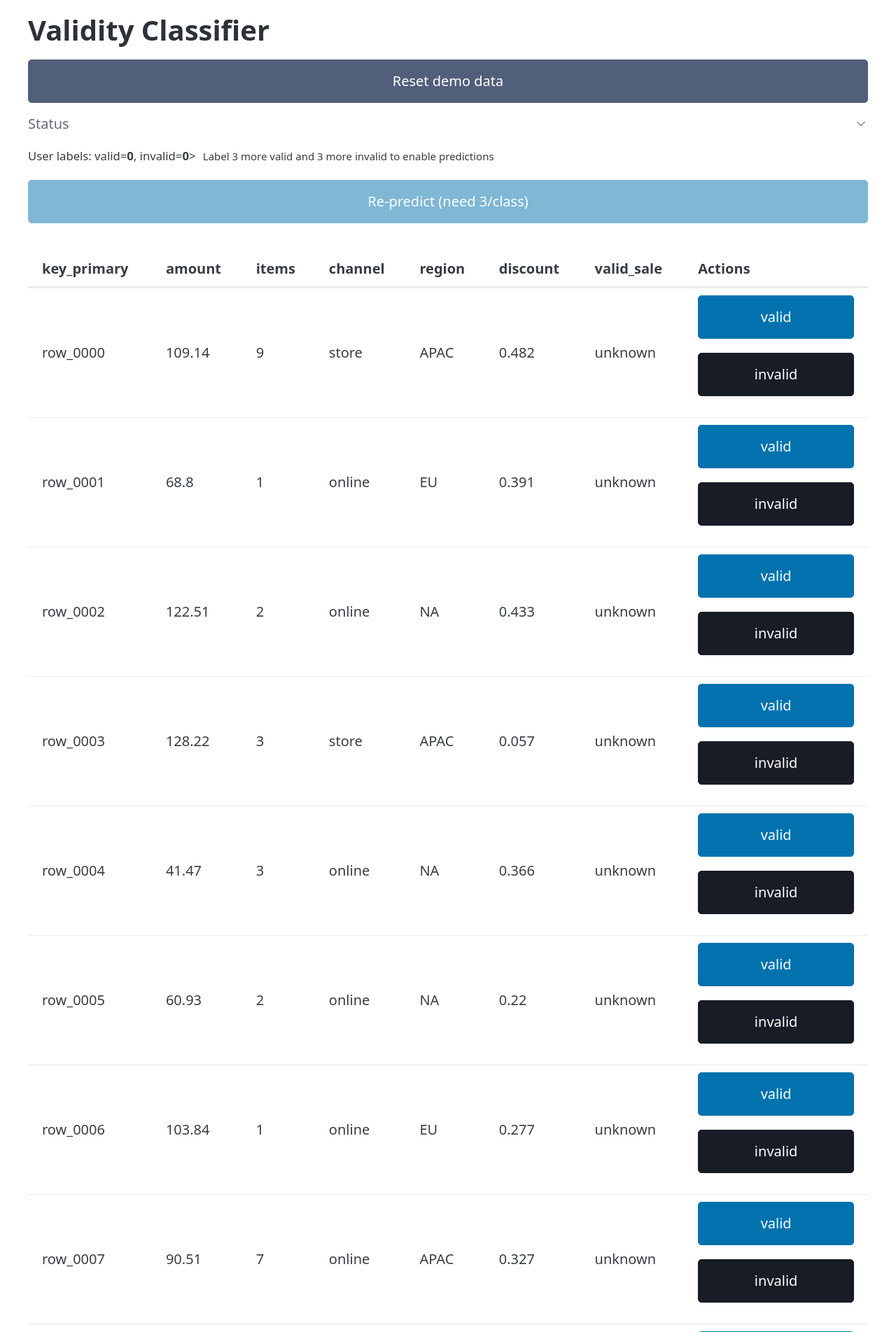
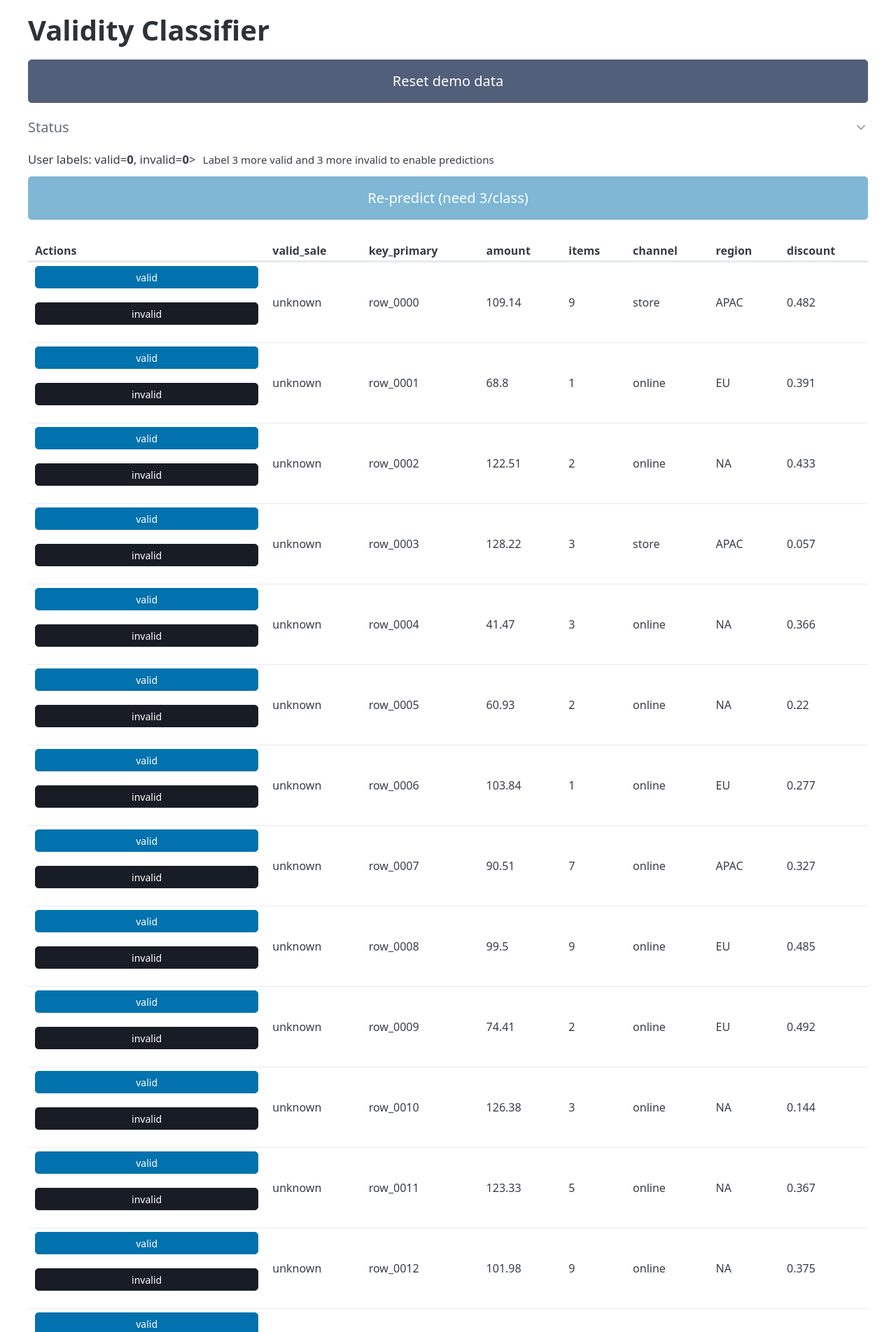
Before and after one commit to larsiusprime/ValidityClassifier, a Flask app: page / in a window 1280 px wide. Shown: the top 1903 px of the page at 70% size. Run offline with Flask 3, Linux system fonts and the light colour scheme; some libraries are stand-ins or nearby versions.

Commit message:
display changes to make the app easier to use with arbitrary dataframes

```diff
--- a/templates/_table.html
+++ b/templates/_table.html
@@ -9,13 +9,17 @@
 <form id="predict-form" hx-post="/predict" hx-target="#table" hx-swap="innerHTML" style="margin: 0.5rem 0 1rem 0;">
   <button type="submit" title="{{ predict_title }}" {% if not can_predict %}disabled{% endif %}>{{ predict_text }}</button>
 </form>
+<div class="table-wrap">
   <table role="grid">
     <thead>
     <tr>
+      <th>Actions</th>
+      <th>valid_sale</th>
       {% for col in df.columns %}
+        {% if col != 'valid_sale' %}
           <th>{{ col }}</th>
+        {% endif %}
       {% endfor %}
-    <th>Actions</th>
     </tr>
   </thead>
   <tbody>
--- a/templates/index.html
+++ b/templates/index.html
@@ -7,15 +7,42 @@
   <script src="https://unpkg.com/htmx.org@1.9.12"></script>
   <link rel="stylesheet" href="https://cdn.jsdelivr.net/npm/@picocss/pico@2/css/pico.min.css">
   <style>
+    /* Badges and small UI bits */
     .badge { padding: 2px 6px; border-radius: 6px; font-size: 0.75rem; }
     .badge-user { background: #cce5ff; color: #084298; }
     .badge-machine { background: #e2e3e5; color: #41464b; }
     .proba { font-size: 0.75rem; color: white; }
-    table thead th { position: sticky; top: 0; background: white; }
-    td.actions button { margin-right: 4px; }
+
+    /* Sticky header */
+    table thead th { position: sticky; top: 0; background: white; z-index: 4; }
+
+    /* Compact table sizing for wide CSVs */
+    #table { overflow-x: visible; }
+    .table-wrap { overflow-x: auto; }
+    table[role="grid"] { font-size: 16px; border-collapse: collapse; table-layout: auto; }
+    table[role="grid"] th,
+    table[role="grid"] td { padding: 0.25rem 0.5rem; line-height: 1.15; white-space: nowrap; }
+
+    /* Buttons: compact but usable */
+    td.actions button { margin-right: 4px; font-size: 14px; padding: 0.25rem 0.5rem; line-height: 1.1; min-height: 32px; }
+
+    /* Sticky first two columns (Actions, valid_sale) */
+    :root { --actions-col-width: 12rem; }
+    table[role="grid"] th:nth-child(1),
+    table[role="grid"] td:nth-child(1) {
+      position: sticky; left: 0; z-index: 3; background: white; min-width: var(--actions-col-width);
+    }
+    table[role="grid"] th:nth-child(2) {
+      position: sticky; left: var(--actions-col-width); z-index: 2; background: white;
+    }
+    table[role="grid"] td:nth-child(2) {
+      position: sticky; left: var(--actions-col-width); z-index: 2; /* keep cell background colors (valid/invalid/heat-*) */
+    }
+
     /* Backgrounds for user-labeled cells */
     .bg-valid { background-color: rgb(0,255,0); }
     .bg-invalid { background-color: rgb(255,0,0); }
+
     /* Heatmap for machine predictions (0..20 = red->yellow->green) */
     .heat-0  { background-color: rgb(128, 0, 0); }
     .heat-1  { background-color: rgb(128, 12, 0); }
@@ -38,6 +65,15 @@
     .heat-18 { background-color: rgb(25,  128, 0); }
     .heat-19 { background-color: rgb(12,  128, 0); }
     .heat-20 { background-color: rgb(0,   128, 0); }
+
+    /* Tighten status/predict margins to reclaim space */
+    #status { margin: 0.25rem 0 0.5rem 0; }
+    #predict-form { margin: 0.25rem 0 0.5rem 0 !important; }
+
+    /* Option A: allow Actions cell content to stack vertically */
+    td.actions { white-space: normal; }
+    td.actions form { display: block !important; margin: 0 0 4px 0; }
+    td.actions button { display: block; width: 100%; margin-right: 0; }
   </style>
 </head>
 <body>
```
Also changed, not shown: other parts of templates/_table.html (+36 -31 lines), templates/_row.html (+35 -31 lines). Lines whose indentation alone changed are shown as unchanged.
